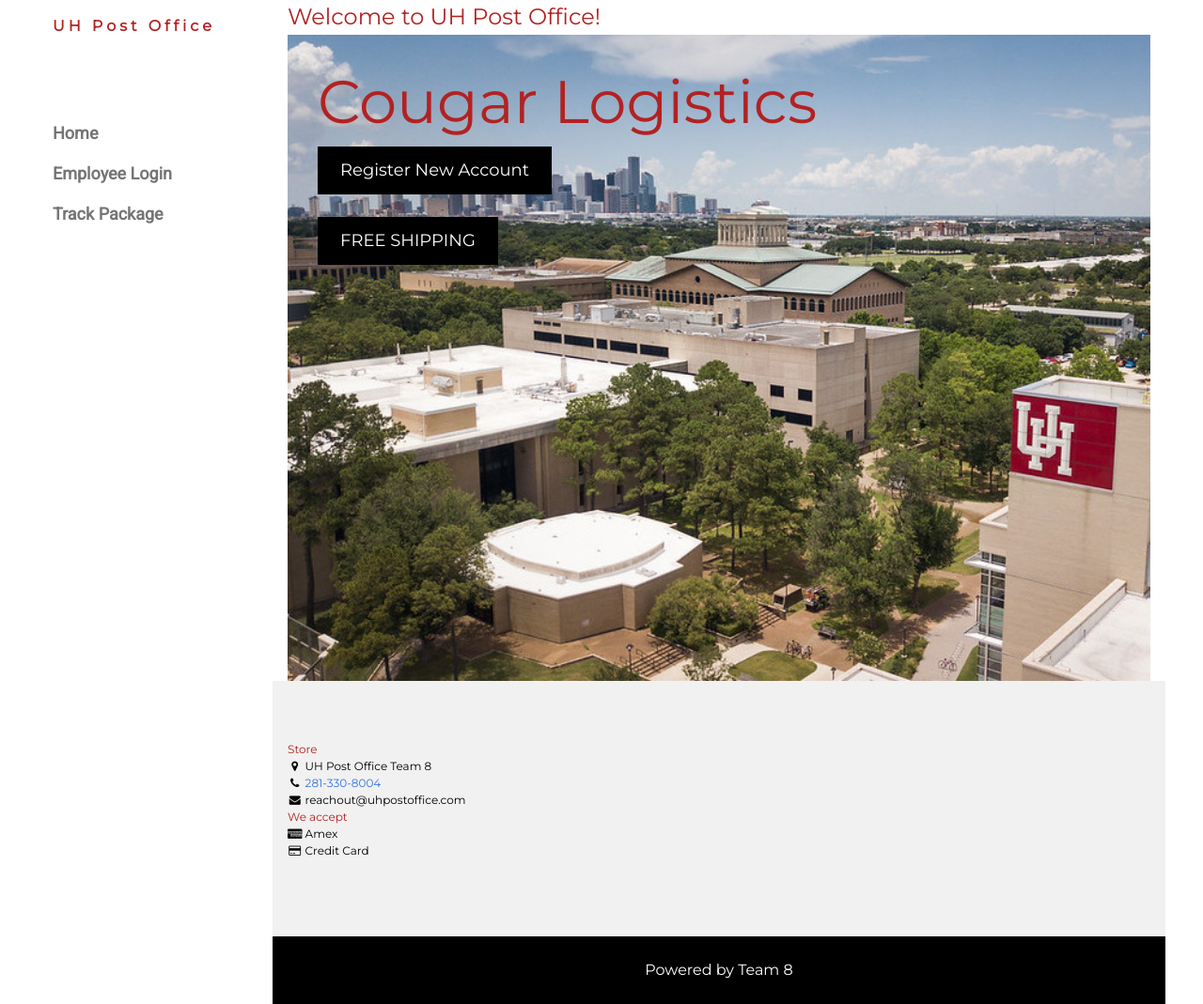
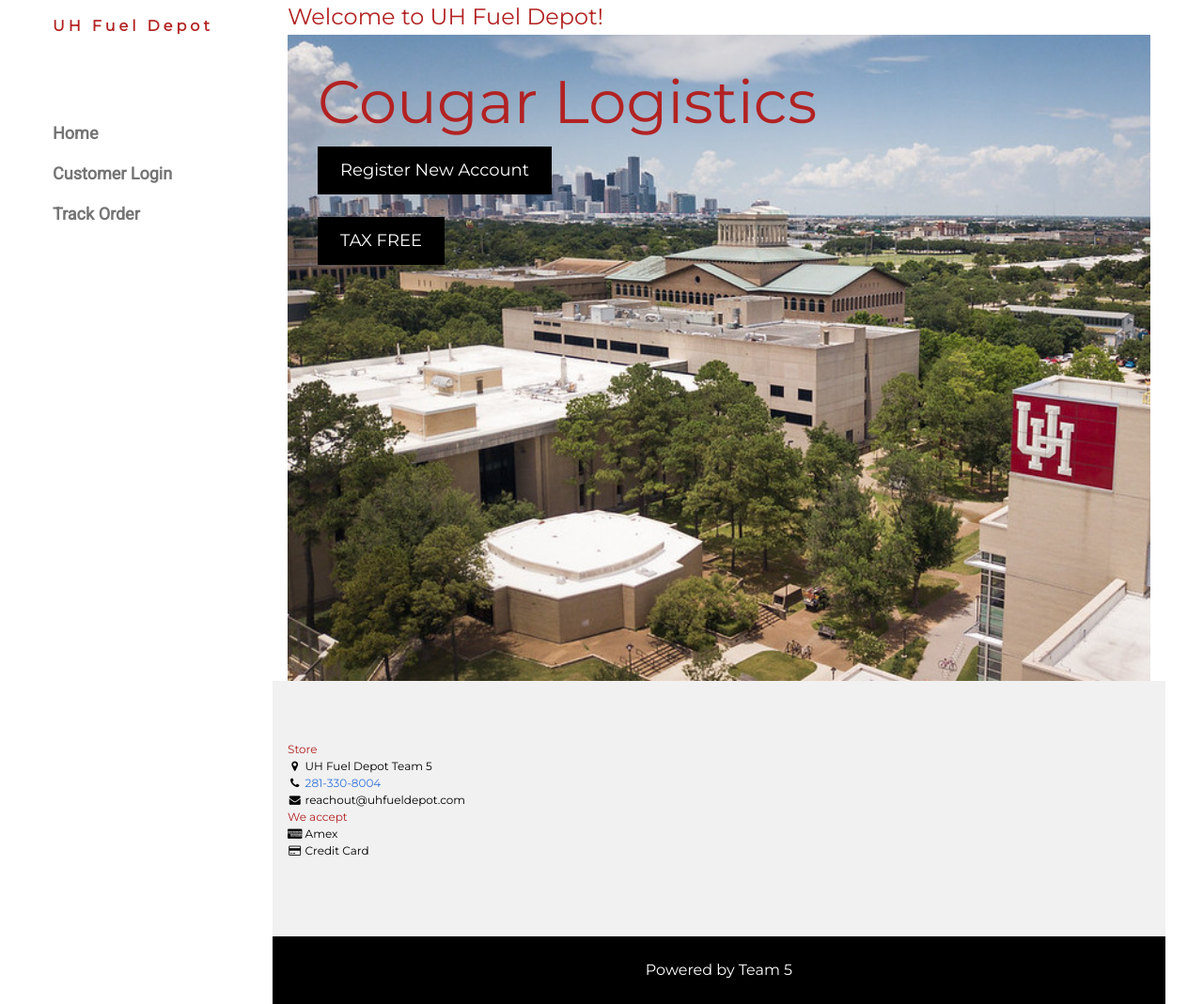
Before and after one commit to hite5/COSC_4353, a Flask app: page / in a window 1280 px wide. Shown: the whole page at 94% size. Run offline with Flask 2, Linux system fonts and the light colour scheme.

Commit message:
Update homePage.html
change words to fit context

```diff
--- a/application/templates/homePage.html
+++ b/application/templates/homePage.html
@@ -1,6 +1,6 @@
 <!DOCTYPE html>
 <html>
-<title>UH Post Office - Home Page</title>
+<title>UH Fuel Depot - Home Page</title>
 <meta charset="UTF-8">
 <meta name="viewport" content="width=device-width, initial-scale=1">
 <link rel="stylesheet" href="https://www.w3schools.com/w3css/4/w3.css">
@@ -32,7 +32,7 @@
   <nav class="w3-sidebar w3-bar-block w3-white w3-collapse w3-top" style="z-index:3;width:250px" id="mySidebar">
     <div class="w3-container w3-display-container w3-padding-16">
       <i onclick="w3_close()" class="fa fa-remove w3-hide-large w3-button w3-display-topright"></i>
-      <h3 class="w3-wide"><b>UH Post Office</b></h3>
+      <h3 class="w3-wide"><b>UH Fuel Depot</b></h3>
     </div>
     <div class="w3-padding-64 w3-large w3-text-grey" style="font-weight:bold">
       <a href="{{ url_for('views.index') }}" class="w3-bar-item w3-button">Home</a>
@@ -43,7 +43,7 @@
       </a>
       <div id="demoAcc" class="w3-bar-block w3-hide w3-padding-large w3-medium">
         <a href="/NewPackage" class="w3-bar-item w3-button">New Package</a>
-        <a href="/packageTracker" class="w3-bar-item w3-button">Track Package</a>
+        <a href="/packageTracker" class="w3-bar-item w3-button">Track Order</a>
         <a href="{{ url_for('views.packageUpdateForm') }}" class="w3-bar-item w3-button">Manage Package</a>
         <a href="/packageSearch" class="w3-bar-item w3-button">Search Package</a>
       </div>
@@ -58,8 +58,8 @@
       <a href="/employeeSearch" class="w3-bar-item w3-button">Search Employee</a>
       {% endif %}
       {% if not current_user.is_authenticated %} <!-- Not Logged In -->
-      <a href="/emp_login" class="w3-bar-item w3-button">Employee Login</a>
-      <a href="/packageTracker" class="w3-bar-item w3-button">Track Package</a>
+      <a href="/emp_login" class="w3-bar-item w3-button">Customer Login</a>
+      <a href="/packageTracker" class="w3-bar-item w3-button">Track Order</a>
       {% endif %}
 
 
@@ -67,7 +67,7 @@
 
   <!-- Top menu on small screens -->
   <header class="w3-bar w3-top w3-hide-large w3-black w3-xlarge">
-    <div class="w3-bar-item w3-padding-24 w3-wide">UH Post Office</div>
+    <div class="w3-bar-item w3-padding-24 w3-wide">UH Fuel Depot</div>
     <a href="javascript:void(0)" class="w3-bar-item w3-button w3-padding-24 w3-right" onclick="w3_open()"><i
         class="fa fa-bars"></i></a>
   </header>
@@ -92,9 +92,9 @@
     <!-- Top header -->
     <header class="w3-container w3-xlarge">
       {% if current_user.is_authenticated %}
-      <p class="w3-left">UH Post Office - Hello, {{ name }}  ({{ type }})</p>
+      <p class="w3-left">UH Fuel Depot - Hello, {{ name }}  ({{ type }})</p>
       {% else %}
-      <p class="w3-left">Welcome to UH Post Office!</p>
+      <p class="w3-left">Welcome to UH Fuel Depot!</p>
       {% endif %}
       <p class="w3-right">
       </p>
@@ -109,7 +109,7 @@
         <p><a href="/NewCustomerForm" class="w3-button w3-black w3-padding-large w3-large">Register New Account</a></p>
         <br>
         <p><a href="https://www.youtube.com/watch?v=dQw4w9WgXcQ" target="_blank"
-            class="w3-button w3-black w3-padding-large w3-large">FREE SHIPPING</a></p>
+            class="w3-button w3-black w3-padding-large w3-large">TAX FREE</a></p>
         {% endif %}
       </div>
     </div>
@@ -122,10 +122,10 @@
 
         <div class="w3-col s4 w3-justify">
           <h4>Store</h4>
-          <p><i class="fa fa-fw fa-map-marker"></i> UH Post Office Team 8</p>
+          <p><i class="fa fa-fw fa-map-marker"></i> UH Fuel Depot Team 5</p>
           <p><i class="fa fa-fw fa-phone"></i><a href="https://www.youtube.com/watch?v=Sd0S0LwhEDU" target="_blank">
               281-330-8004</a></p>
-          <p><i class="fa fa-fw fa-envelope"></i> reachout@uhpostoffice.com</p>
+          <p><i class="fa fa-fw fa-envelope"></i> reachout@uhfueldepot.com</p>
           <h4>We accept</h4>
           <p><i class="fa fa-fw fa-cc-amex"></i> Amex</p>
           <p><i class="fa fa-fw fa-credit-card"></i> Credit Card</p>
@@ -134,7 +134,7 @@
       </div>
     </footer>
 
-    <div class="w3-black w3-center w3-padding-24">Powered by Team 8</div>
+    <div class="w3-black w3-center w3-padding-24">Powered by Team 5</div>
 
     <!-- End page content -->
   </div>
```
